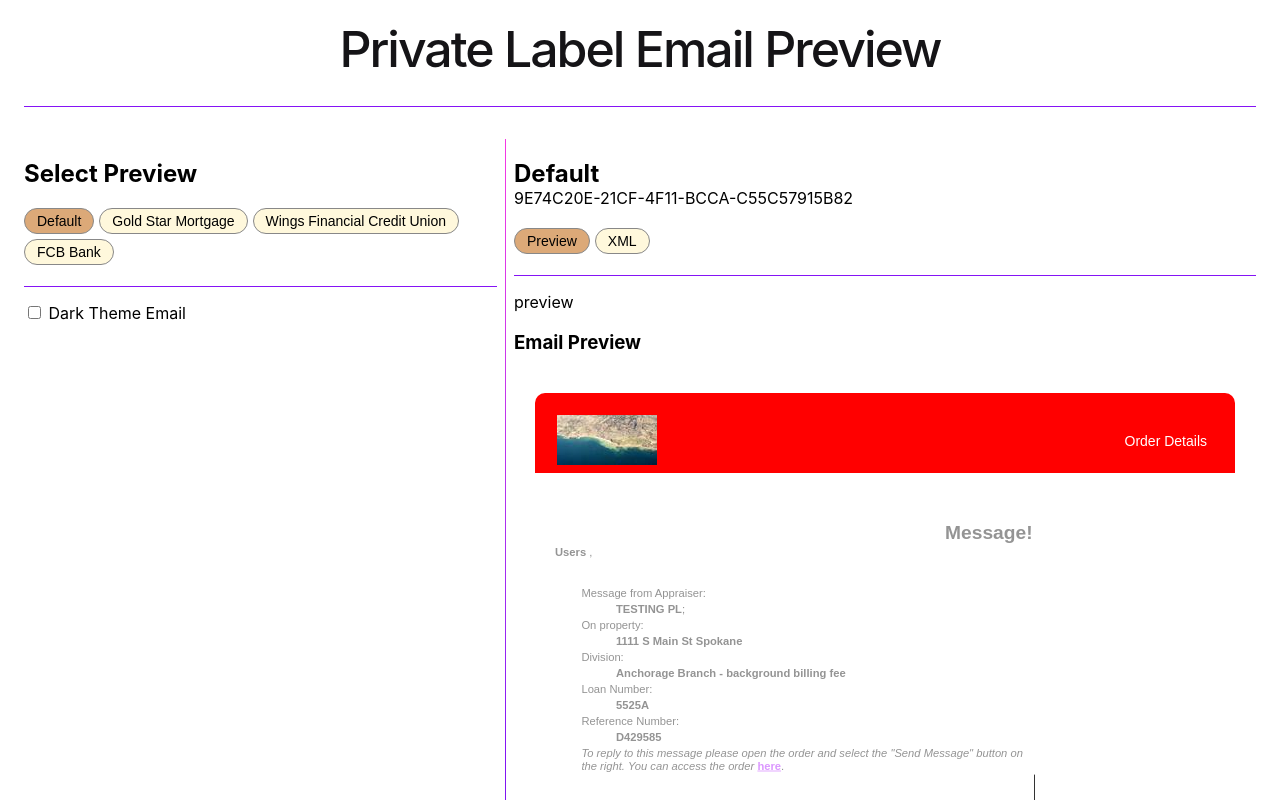
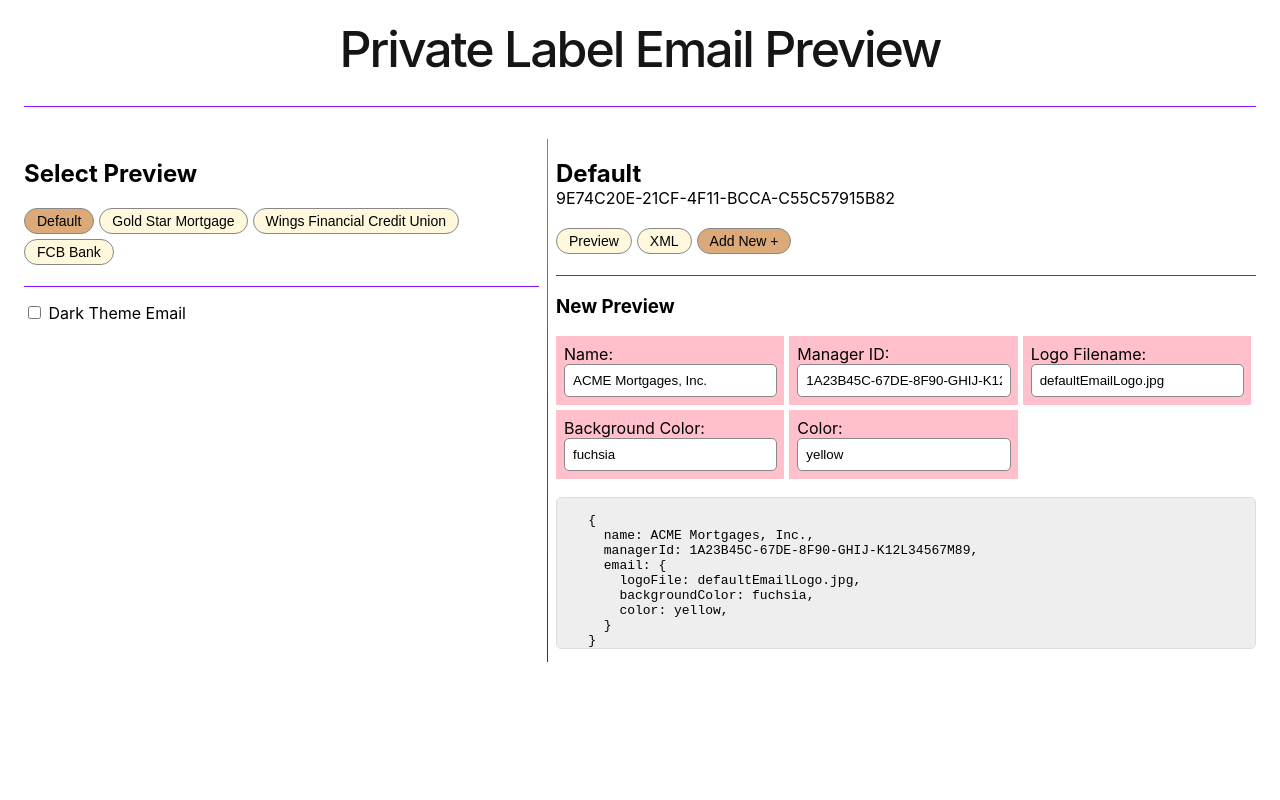
Before and after one commit to ecordero-sl/PrivateLabel, an Angular app in the folder PrivateLabelPreview/: page / in a window 1280 px wide. Shown: the top 800 px of the page. Built offline with nearby package versions, Linux system fonts and the light colour scheme.

Commit message:
Add new-config component for easier preview config creation.

```diff
--- a/PrivateLabelPreview/src/app/constants.ts
+++ b/PrivateLabelPreview/src/app/constants.ts
@@ -16,6 +16,7 @@ export interface IView {
 export const VIEWS: IView[] = [
   { name: 'preview', label: 'Preview' },
   { name: 'xml', label: 'XML' },
+  { name: 'new', label: 'Add New +' },
 ];
 
 export const PRIVATE_LABELS: IPrivateLabel[] = [
--- a/PrivateLabelPreview/src/app/email-preview/email-preview.css
+++ b/PrivateLabelPreview/src/app/email-preview/email-preview.css
@@ -1,5 +1,7 @@
+section {
+    width: 700px;
+}
 .xmlContainer pre {
-    width: 700px;
     height: 150px;
     overflow-x: scroll;
     background-color: #eee;
@@ -15,7 +17,7 @@
     margin-right: 1em;
 }
 
-.email-container {
+.emailContainer {
     padding: 20px;
 }
 
--- a/PrivateLabelPreview/src/app/email-preview/email-preview.html
+++ b/PrivateLabelPreview/src/app/email-preview/email-preview.html
@@ -8,7 +8,6 @@
    }
 </header>
 <div class="divider-horizontal"></div>
-{{currentView()}}
 @if(currentView() === 'xml') {
 <section>
   <h3>XML Preview</h3>
@@ -35,7 +34,7 @@
 @if(currentView() === 'preview'){
 <section>
   <h3>Email Preview</h3>
-  <div class="email-container" [style.background-color]="plTheme()">
+  <div class="emailContainer" [style.background-color]="plTheme()">
     <div
     style="
       color: #949494;
@@ -246,3 +245,9 @@ data-ogsc=""
 </div>
 </section>
 }
+@if (currentView() === 'new') {
+  <section>
+    <h3>New Preview</h3>
+    <app-new-config [(newConfigName)]="newConfigName"></app-new-config>
+  </section>
+}
--- a/PrivateLabelPreview/src/app/email-preview/email-preview.ts
+++ b/PrivateLabelPreview/src/app/email-preview/email-preview.ts
@@ -1,9 +1,10 @@
 import { Component, computed, input, signal } from '@angular/core';
 import { PRIVATE_LABELS, VIEWS } from '../constants';
+import { NewConfig } from '../new-config/new-config';
 
 @Component({
   selector: 'app-email-preview',
-  imports: [],
+  imports: [NewConfig],
   templateUrl: './email-preview.html',
   styleUrl: './email-preview.css',
 })
@@ -92,9 +93,15 @@ export class EmailPreview {
     }, 5000);
   }
 
-  currentView = signal<string>('preview');
+  currentView = signal<string>('new');
   selectedView = computed(() => this.currentView());
   changeView(index: number): void {
     this.currentView.set(this.views[index].name);
   }
+
+  newConfigName = signal<string>('ACME Mortgages, Inc.');
+  newConfigManagerId = signal<string>('1A23B45C-67DE-8F90-GHIJ-K12L34567M89');
+  newConfigLogoFile = signal<string>('defaultEmailLogo.jpg');
+  newConfigBackgroundColor = signal<string>('fuchsia');
+  newConfigColor = signal<string>('yellow');
 }
--- /dev/null
+++ b/PrivateLabelPreview/src/app/new-config/new-config.css
@@ -0,0 +1,56 @@
+.newConfigContainer {
+    /* display: flex;
+    flex-direction: column;
+    justify-content: space-around; */
+    align-content: center;
+    width: 100%;
+
+    pre {
+        height: 150px;
+        overflow-x: scroll;
+        background-color: #eee;
+        border:1px solid #ddd;
+        border-radius: 5px;
+    }
+}
+&.leftSide {
+    display: flex;
+    width: 100%;
+
+}
+&.rightSide {
+    width: 100%;
+}
+
+form {
+    min-height: 100%;
+    display: grid;
+    grid-template-columns: 1fr 1fr 1fr;
+    grid-gap: 0;
+    box-sizing: inherit;
+    width: 100%;
+
+    p {
+        /* display: flex;
+        flex-direction: column;
+        align-content: center; */
+        background-color: pink;
+        padding: .5rem;
+        margin: 0 5px 5px 0;
+
+        label {
+            padding-left: 0;
+            text-align: left;
+            border-radius: 5px;
+            margin-bottom:.5rem;
+            width: 100%;
+        }
+        input {
+            border: 1px solid #888;
+            border-radius: 5px;
+            padding: .5rem;
+            text-align: left;
+            width: 92%;
+        }
+    }
+}
--- /dev/null
+++ b/PrivateLabelPreview/src/app/new-config/new-config.html
@@ -0,0 +1,31 @@
+<div class="newConfigContainer">
+    <div class="leftSide">
+        <form>
+          <p>
+            <label for="configName">Name:</label>
+            <input type="text" name="configName" id="configName" [value]="newConfigName()" (keyup)="updateName($any($event))">
+          </p>
+          <p>
+            <label for="configManagerId">Manager ID:</label>
+            <input type="text" name="configManagerId" id="configManagerId" [value]="newConfigManagerId()" (keyup)="updateManagerId($any($event))">
+          </p>
+          <p>
+            <label for="configLogoFile">Logo Filename:</label>
+            <input type="text" name="configLogoFile" id="configLogoFile" [value]="newConfigLogoFile()" (keyup)="updateLogoFile($any($event))">
+          </p>
+          <p>
+            <label for="configBackgroundColor">Background Color:</label>
+            <input type="text" name="configBackgroundColor" id="configBackgroundColor" [value]="newConfigBackgroundColor()" (keyup)="updateConfigBackgroundColor($any($event))">
+          </p>
+          <p>
+            <label for="configColor">Color:</label>
+            <input type="text" name="configColor" id="configColor" [value]="newConfigColor()" (keyup)="updateConfigColor($any($event))">
+          </p>
+        </form>
+      </div>
+      <div class="rightSide">
+        <pre>
+          {{newConfig()}}
+        </pre>
+      </div>
+  </div>
--- /dev/null
+++ b/PrivateLabelPreview/src/app/new-config/new-config.ts
@@ -0,0 +1,43 @@
+import { Component, computed, model } from '@angular/core';
+
+@Component({
+  selector: 'app-new-config',
+  imports: [],
+  templateUrl: './new-config.html',
+  styleUrl: './new-config.css',
+})
+export class NewConfig {
+  newConfigName = model<string>('New Config');
+  newConfigManagerId = model<string>('1A23B45C-67DE-8F90-GHIJ-K12L34567M89');
+  newConfigLogoFile = model<string>('defaultEmailLogo.jpg');
+  newConfigBackgroundColor = model<string>('fuchsia');
+  newConfigColor = model<string>('yellow');
+
+  updateName(event: any): void {
+    this.newConfigName.set(event.target.value);
+  }
+  updateManagerId(event: any): void {
+    this.newConfigManagerId.set(event.target.value);
+  }
+  updateLogoFile(event: any): void {
+    this.newConfigLogoFile.set(event.target.value);
+  }
+  updateConfigBackgroundColor(event: any): void {
+    this.newConfigBackgroundColor.set(event.target.value);
+  }
+  updateConfigColor(event: any): void {
+    this.newConfigColor.set(event.target.value);
+  }
+  newConfig = computed(
+    () => `
+    {
+      name: ${this.newConfigName()},
+      managerId: ${this.newConfigManagerId()},
+      email: {
+        logoFile: ${this.newConfigLogoFile()},
+        backgroundColor: ${this.newConfigBackgroundColor()},
+        color: ${this.newConfigColor()},
+      }
+    }`
+  );
+}
```
Also changed, not shown: 1 other file (tests, documents, lock files or other folders).
